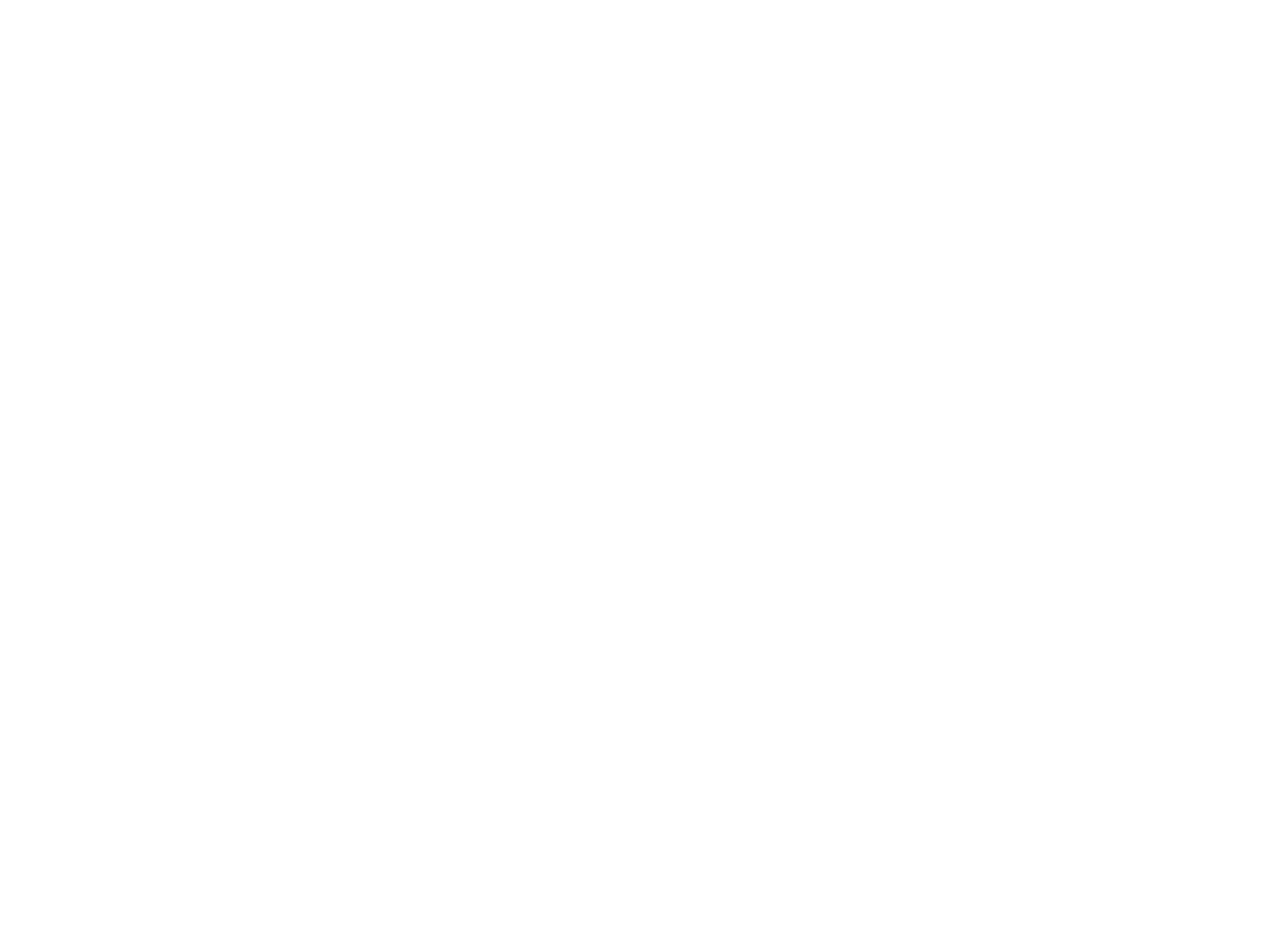
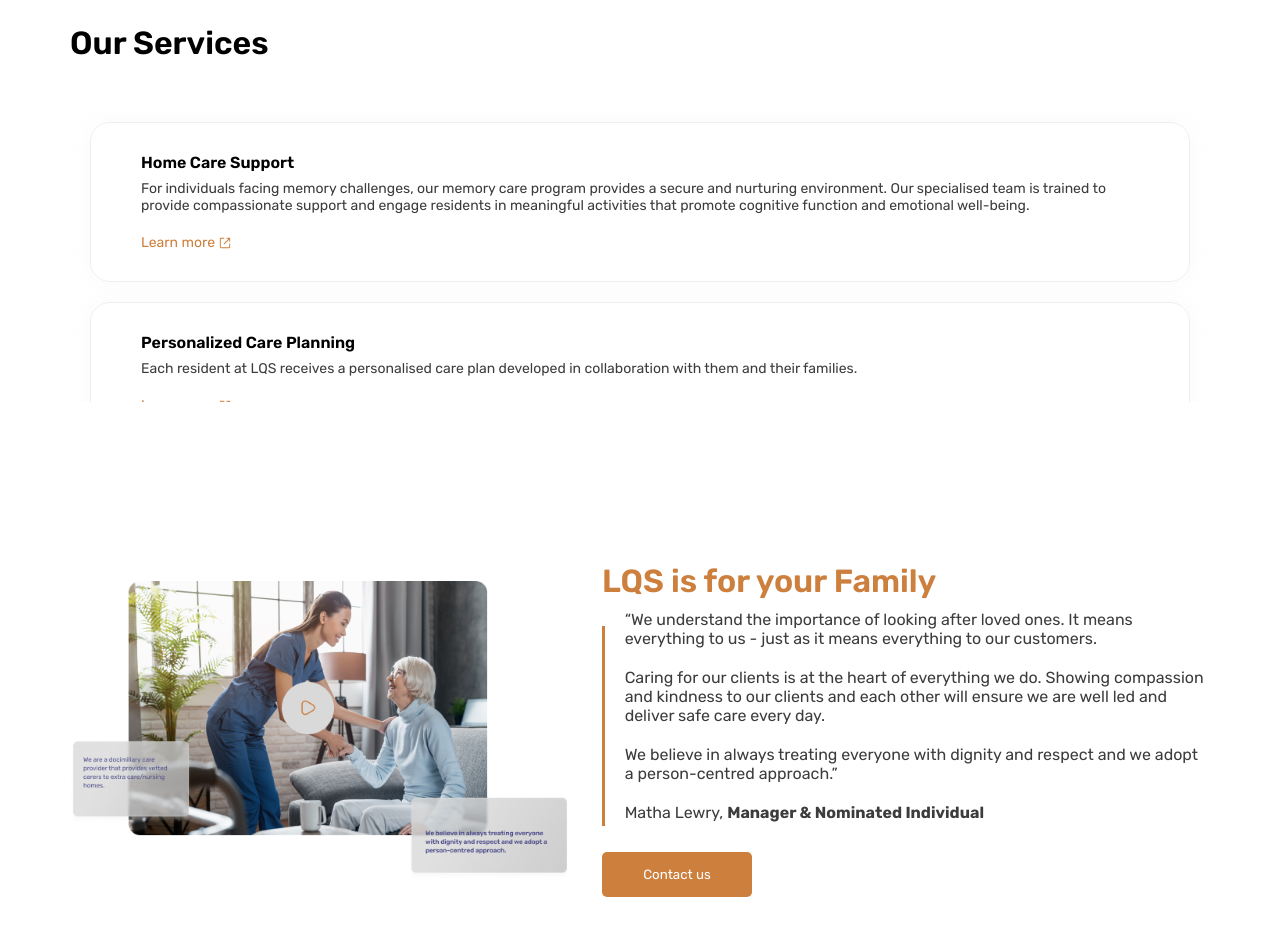
Before and after one commit to Abbeydevs/lqs, a React (Create React App) app: page / in a window 1280 px wide. Shown: the part 980-1916 px from the top of the page. Before the commit the page ends 924 px from the top, so only its background shows below. Built offline with nearby package versions, Linux system fonts and the light colour scheme.

Commit message:
Homepage --> Feature

```diff
--- /dev/null
+++ b/src/components/features/Features.jsx
@@ -0,0 +1,41 @@
+import vidPlaceholder from "../../images/vid-placeholder.png";
+
+import "./features.css";
+
+const Features = () => {
+  return (
+    <div className="container">
+      <div className="feature-card">
+        <img src={vidPlaceholder} alt="Video placeholder" />
+        <div className="contents">
+          <h1>LQS is for your Family</h1>
+          <div className="flex-contents">
+            <div className="stroke"></div>
+            <span>
+              <p>
+                “We understand the importance of looking after loved ones. It
+                means everything to us - just as it means everything to our
+                customers.
+              </p>
+              <p>
+                Caring for our clients is at the heart of everything we do.
+                Showing compassion and kindness to our clients and each other
+                will ensure we are well led and deliver safe care every day.
+              </p>{" "}
+              <p>
+                We believe in always treating everyone with dignity and respect
+                and we adopt a person-centred approach.”
+              </p>
+              <p>
+                Matha Lewry, <strong>Manager & Nominated Individual</strong>
+              </p>
+            </span>
+          </div>
+          <button className="btn secondary-btn">Contact us</button>
+        </div>
+      </div>
+    </div>
+  );
+};
+
+export default Features;
--- /dev/null
+++ b/src/components/features/features.css
@@ -0,0 +1,48 @@
+.feature-card {
+  display: flex;
+  align-items: center;
+  justify-content: space-between;
+  gap: 2rem;
+}
+
+.feature-card img {
+  width: 500px;
+}
+
+.contents h1 {
+  color: var(--secondary-color);
+}
+
+.flex-contents {
+  display: flex;
+  align-items: center;
+  gap: 20px;
+  margin-top: 10px;
+}
+
+.flex-contents p {
+  margin-bottom: 20px;
+}
+
+.stroke {
+  width: 6px;
+  height: 200px;
+  background-color: var(--secondary-color);
+}
+
+.contents button {
+  margin-top: 10px;
+  width: 150px;
+}
+
+@media screen and (max-width: 990px) {
+  .feature-card {
+    flex-direction: column;
+  }
+}
+
+@media screen and (max-width: 500px) {
+  .feature-card img {
+    width: 300px;
+  }
+}
--- a/src/components/navbar/navbar.css
+++ b/src/components/navbar/navbar.css
@@ -12,6 +12,7 @@
   left: 0;
   right: 0;
   top: 2%;
+  z-index: 1000;
 }
 
 .navigation img {
--- /dev/null
+++ b/src/components/services/Services.jsx
@@ -0,0 +1,30 @@
+import { Link } from "react-router-dom";
+import { RxExternalLink } from "react-icons/rx";
+import serviceCard from "./service-data";
+
+import "./services.css";
+
+const Services = () => {
+  return (
+    <div className="container service-container">
+      <h1>Our Services</h1>
+      <div className="services-column">
+        {serviceCard.map(({ title, description, link }) => {
+          return (
+            <div className="card">
+              <h4>{title}</h4>
+              <p>{description}</p>
+              <Link to={link}>
+                <p className="link">
+                  <span>Learn more</span> <RxExternalLink />
+                </p>
+              </Link>
+            </div>
+          );
+        })}
+      </div>
+    </div>
+  );
+};
+
+export default Services;
--- /dev/null
+++ b/src/components/services/service-data.js
@@ -0,0 +1,34 @@
+const serviceCard = [
+  {
+    title: "Home Care Support",
+    description:
+      "For individuals facing memory challenges, our memory care program provides a secure and nurturing environment. Our specialised team is trained to provide compassionate support and engage residents in meaningful activities that promote cognitive function and emotional well-being.",
+    link: "/",
+  },
+  {
+    title: "Personalized Care Planning",
+    description:
+      "Each resident at LQS receives a personalised care plan developed in collaboration with them and their families.",
+    link: "/",
+  },
+  {
+    title: "Dementia Care",
+    description:
+      "For individuals facing memory challenges, our memory care program provides a secure and nurturing environment.",
+    link: "/",
+  },
+  {
+    title: "Assisted Living",
+    description:
+      "At LQS HealthCare Services Ltd, we are committed to offering a comprehensive range of care services to meet the unique needs of our residents. Our dedicated team of caregivers and healthcare professionals work tirelessly to ensure the well-being, comfort, and happiness of every individual entrusted to our care.",
+    link: "/",
+  },
+  {
+    title: "Skilled Nursing Care",
+    description:
+      "Our skilled nursing services are provided by experienced and licensed nurses who are available 24/7.",
+    link: "/",
+  },
+];
+
+export default serviceCard;
--- /dev/null
+++ b/src/components/services/services.css
@@ -0,0 +1,58 @@
+.service-container {
+  background-color: var(--bg-color);
+}
+
+.services-column {
+  width: 100%;
+  margin-top: 40px;
+  display: flex;
+  flex-direction: column;
+  gap: 20px;
+  height: 300px;
+  overflow: auto;
+  padding: 20px;
+}
+
+.services-column::-webkit-scrollbar {
+  display: none;
+}
+
+.service-icon {
+  font-size: 25px;
+  color: var(--secondary-color);
+}
+
+.services-column .card {
+  box-shadow: 0 0 20px rgba(198, 198, 198, 0.1);
+  border: 1px solid #eee;
+}
+
+.services-column .card:hover {
+  box-shadow: var(--shadow);
+}
+
+.card h4 {
+  margin-bottom: 8px;
+}
+
+.card p {
+  font-size: 14px;
+}
+
+.card p.link {
+  color: var(--secondary-color);
+  margin-top: 20px;
+  display: flex;
+  align-items: center;
+  gap: 3px;
+}
+
+@media screen and (max-width: 850px) {
+  .service-container {
+    background-image: unset;
+  }
+
+  .services-column {
+    width: 100%;
+  }
+}
--- a/src/index.css
+++ b/src/index.css
@@ -43,7 +43,7 @@
 }
 
 .card {
-  padding: 20px;
+  padding: 30px 50px;
   border-radius: 20px;
   box-shadow: var(--shadow);
 }
@@ -68,11 +68,11 @@
   background-color: var(--feature-color);
 }
 
-.secondary-color {
+.secondary-btn {
   background-color: var(--secondary-color);
 }
 
-.secondary-color:hover {
+.secondary-btn:hover {
   background-color: var(--accent-hover);
 }
 
@@ -105,10 +105,3 @@
     padding: 5rem 20px;
   }
 }
-
-@media screen and (max-width: 420px) {
-  .container {
-    width: 100%;
-    padding: 5rem 10px;
-  }
-}
--- a/src/pages/home/Home.jsx
+++ b/src/pages/home/Home.jsx
@@ -1,11 +1,15 @@
 import Clients from "../../components/clients/Clients";
+import Features from "../../components/features/Features";
 import Hero from "../../components/hero/Hero";
+import Services from "../../components/services/Services";
 
 const Homepage = () => {
   return (
     <>
       <Hero />
       <Clients />
+      <Services />
+      <Features />
     </>
   );
 };
```
Also changed, not shown: note.txt.
